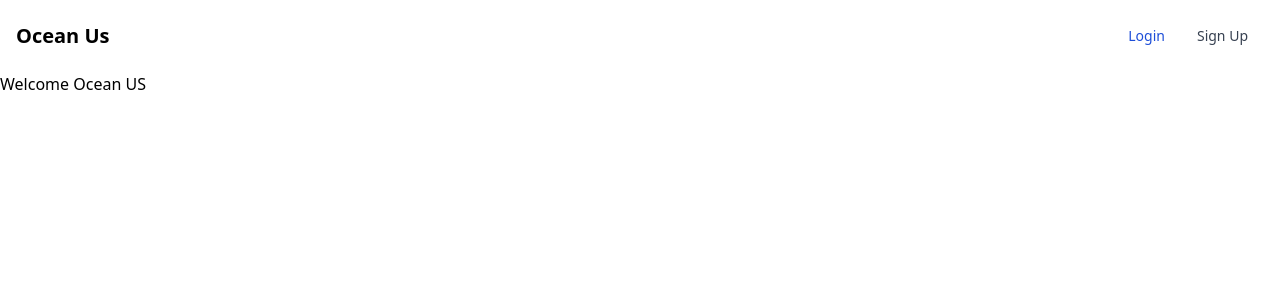
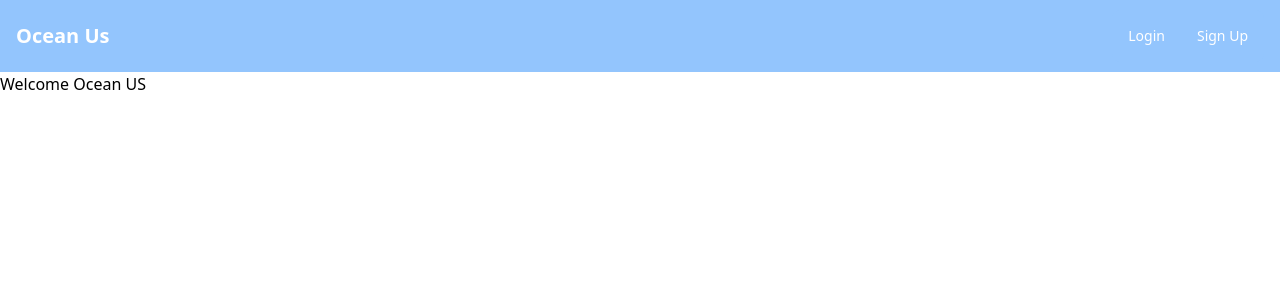
Before and after one commit to LuisCastilloKC/Ocean-us, a React (Create React App) app in the folder ocean-us-frontend/: page / in a window 1280 px wide. Shown: the top 300 px of the page. Built offline with nearby package versions, Linux system fonts and the light colour scheme.

Commit message:
change Navbar color

```diff
--- a/ocean-us-frontend/src/components/Navbar/Navbar.jsx
+++ b/ocean-us-frontend/src/components/Navbar/Navbar.jsx
@@ -3,22 +3,22 @@ import React from "react";
 const Navbar = () => {
   return (
 
-<nav class="bg-white border-gray-200 px-2 sm:px-4 py-2.5 rounded dark:bg-gray-900">
+<nav class="bg-blue-300 border-gray-200 px-2 sm:px-4 py-2.5 dark:bg-gray-900">
   <div class="container flex flex-wrap justify-between items-center mx-auto">
     <a href="#" class="flex items-center">
-        <span class="self-center text-xl font-semibold whitespace-nowrap dark:text-white">Ocean Us</span>
+        <span class="self-center text-xl font-semibold whitespace-nowrap dark:text-white text-white">Ocean Us</span>
     </a>
     <button data-collapse-toggle="navbar-default" type="button" class="inline-flex items-center p-2 ml-3 text-sm text-gray-500 rounded-lg md:hidden hover:bg-gray-100 focus:outline-none focus:ring-2 focus:ring-gray-200 dark:text-gray-400 dark:hover:bg-gray-700 dark:focus:ring-gray-600" aria-controls="navbar-default" aria-expanded="false">
       <span class="sr-only">Open main menu</span>
       <svg class="w-6 h-6" aria-hidden="true" fill="currentColor" viewBox="0 0 20 20" xmlns="http://www.w3.org/2000/svg"><path fill-rule="evenodd" d="M3 5a1 1 0 011-1h12a1 1 0 110 2H4a1 1 0 01-1-1zM3 10a1 1 0 011-1h12a1 1 0 110 2H4a1 1 0 01-1-1zM3 15a1 1 0 011-1h12a1 1 0 110 2H4a1 1 0 01-1-1z" clip-rule="evenodd"></path></svg>
     </button>
     <div class="hidden w-full md:block md:w-auto" id="navbar-default">
-      <ul class="flex flex-col p-4 mt-4 bg-gray-50 rounded-lg border border-gray-100 md:flex-row md:space-x-8 md:mt-0 md:text-sm md:font-medium md:border-0 md:bg-white dark:bg-gray-800 md:dark:bg-gray-900 dark:border-gray-700">
+      <ul class="flex flex-col p-4 mt-4 bg-gray-50 rounded-lg border border-gray-100 md:flex-row md:space-x-8 md:mt-0 md:text-sm md:font-medium md:border-0 md:bg-blue-300 dark:bg-gray-800 md:dark:bg-gray-900 dark:border-gray-700">
         <li>
-          <a href="#" class="block py-2 pr-4 pl-3 text-white bg-blue-700 rounded md:bg-transparent md:text-blue-700 md:p-0 dark:text-white" aria-current="page">Login</a>
+          <a href="#" class="block py-2 pr-4 pl-3 text-white bg-blue-700 rounded md:bg-transparent  md:p-0 dark:text-white " aria-current="page">Login</a>
         </li>
         <li>
-          <a href="#" class="block py-2 pr-4 pl-3 text-gray-700 rounded hover:bg-gray-100 md:hover:bg-transparent md:border-0 md:hover:text-blue-700 md:p-0 dark:text-gray-400 md:dark:hover:text-white dark:hover:bg-gray-700 dark:hover:text-white md:dark:hover:bg-transparent">Sign Up</a>
+          <a href="#" class="block py-2 pr-4 pl-3 text-white rounded hover:bg-gray-100 md:hover:bg-transparent md:border-0  md:p-0 dark:text-gray-400 md:dark:hover:text-white dark:hover:bg-gray-700 dark:hover:text-white md:dark:hover:bg-transparent">Sign Up</a>
         </li>
       </ul>
     </div>
```
